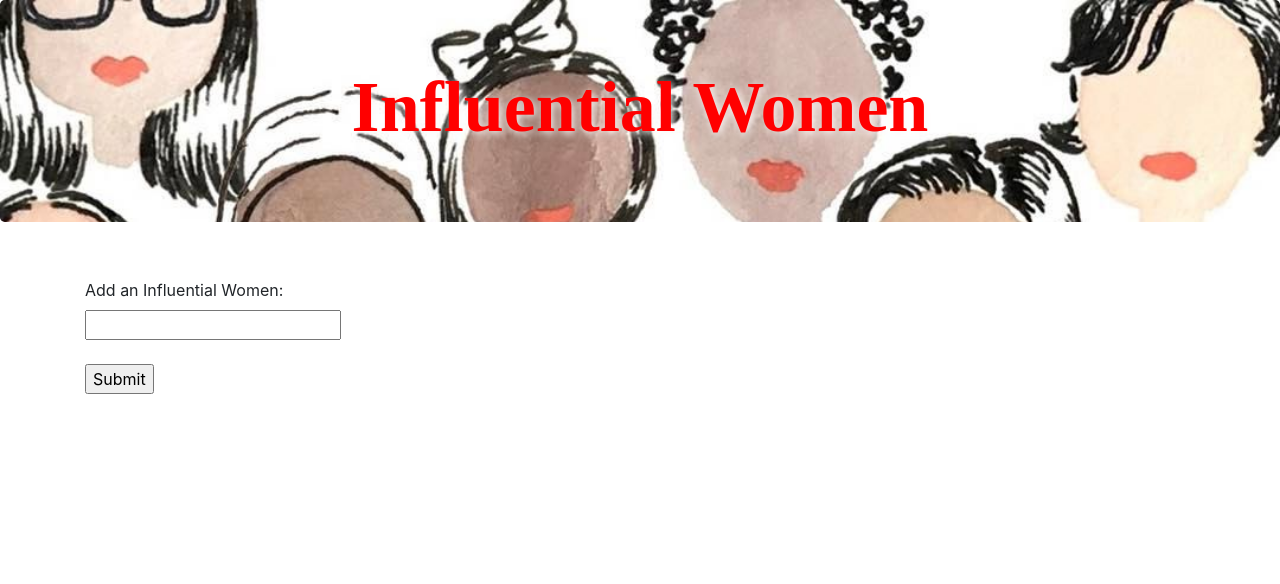
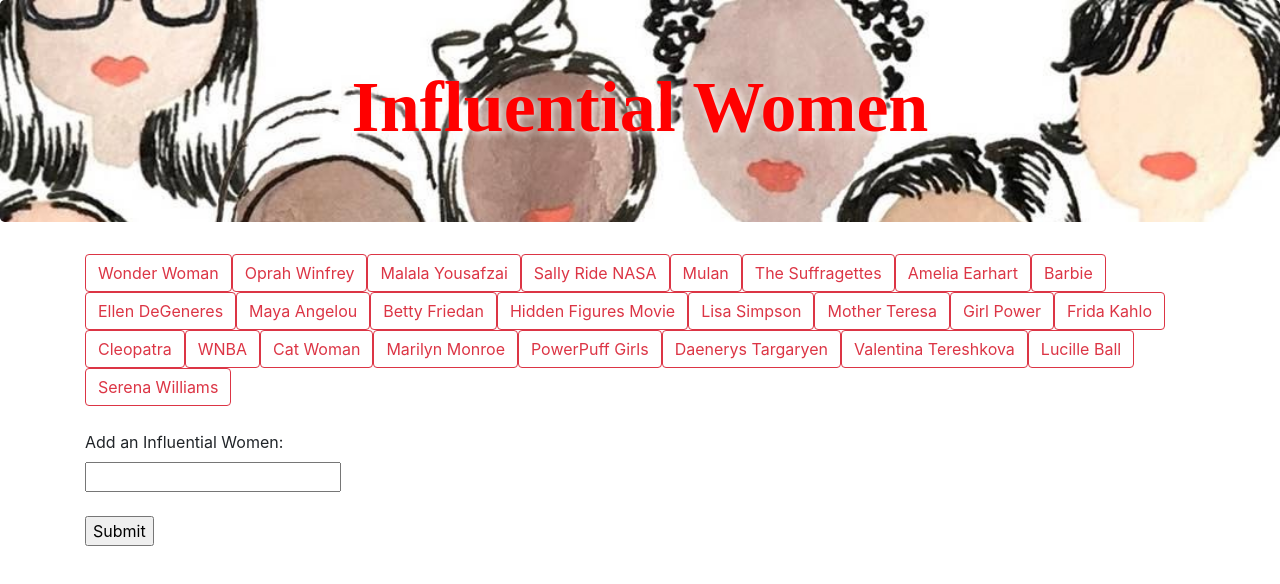
Before and after one commit to ashackn/GifTastic, a plain HTML site: page index.html in a window 1280 px wide. Drawn offline with nearby package versions, Linux system fonts and the light colour scheme.

Commit message:
js link error change

```diff
--- a/index.html
+++ b/index.html
@@ -38,6 +38,6 @@
 </div>
     <script type
     src="https://cdnjs.cloudflare.com/ajax/libs/jquery/3.2.1/jquery.min.js"></script>
-    <script type="text/javascript" src="assets/gif.js"></script>
+    <script type="text/javascript" src="assets/Javascript/gif.js"></script>
 </body>
     </html>
```
